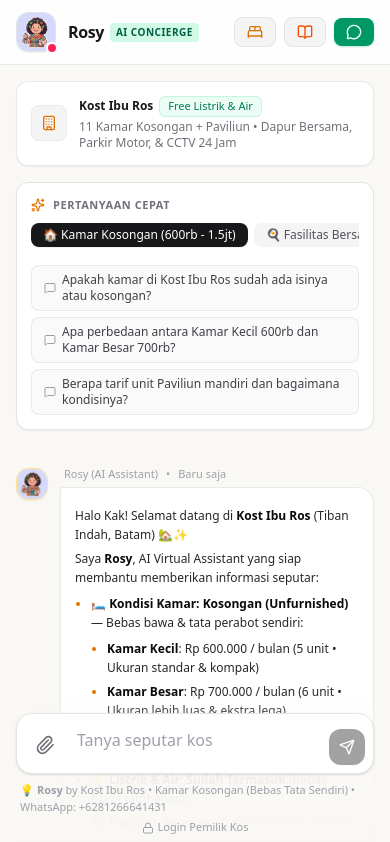
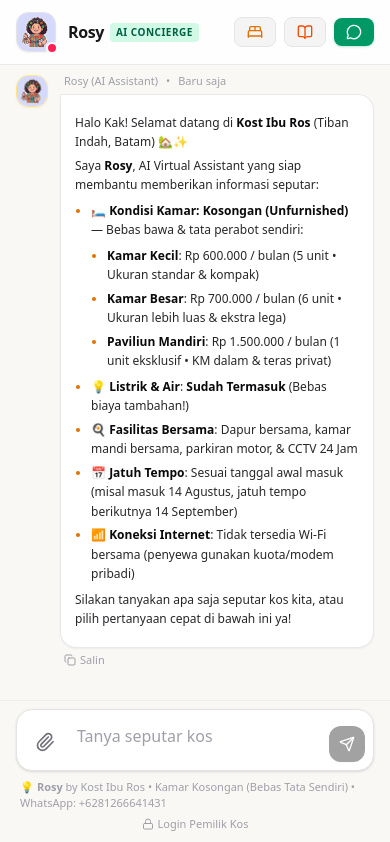
Before and after one commit to muhrezatrih/rosy.ai, a Next.js app in the folder frontend/: page / in a window 390 px wide. Shown: the top 842 px of the page. Built offline with nearby package versions, Linux system fonts and the light colour scheme; no server answers.

Commit message:
fix(mobile): use full-height app shell layout with dark theme-color to prevent white bar and window overscroll on iPhone

```diff
--- a/frontend/src/app/globals.css
+++ b/frontend/src/app/globals.css
@@ -21,6 +21,28 @@
     --ring: #d97706;
   }
 
+  @media (prefers-color-scheme: dark) {
+    :root {
+      --background: #121110;
+      --foreground: #f5f5f4;
+      --card: #1c1a18;
+      --card-foreground: #f5f5f4;
+      --popover: #1c1a18;
+      --popover-foreground: #f5f5f4;
+      --primary: #f59e0b;
+      --primary-foreground: #1c1917;
+      --secondary: #292524;
+      --secondary-foreground: #f5f5f4;
+      --muted: #292524;
+      --muted-foreground: #a8a29e;
+      --accent: #451a03;
+      --accent-foreground: #fef3c7;
+      --border: #292524;
+      --input: #292524;
+      --ring: #f59e0b;
+    }
+  }
+
   .dark {
     --background: #121110;
     --foreground: #f5f5f4;
@@ -42,22 +64,19 @@
   }
 }
 
-html {
-  background-color: var(--background);
-  min-height: 100%;
-  overscroll-behavior: none;
-}
-
+html,
 body {
   background-color: var(--background);
   color: var(--foreground);
   font-feature-settings: "cv02", "cv03", "cv04", "cv11";
-  min-height: 100dvh;
-  min-height: -webkit-fill-available;
+  height: 100%;
+  height: 100dvh;
   margin: 0;
   padding: 0;
+  overflow: hidden;
+  overscroll-behavior: none;
   touch-action: manipulation;
-  overscroll-behavior: none;
+  -webkit-text-size-adjust: 100%;
 }
 
 /* Prevent auto-zooming on focus for iOS Safari & mobile browsers */
@@ -82,6 +101,12 @@ body {
 ::-webkit-scrollbar-thumb {
   background: #d6cfc7;
   border-radius: 9999px;
+}
+
+@media (prefers-color-scheme: dark) {
+  ::-webkit-scrollbar-thumb {
+    background: #44403c;
+  }
 }
 
 .dark ::-webkit-scrollbar-thumb {
--- a/frontend/src/app/layout.tsx
+++ b/frontend/src/app/layout.tsx
@@ -14,6 +14,10 @@ export const viewport: Viewport = {
   maximumScale: 1,
   userScalable: false,
   interactiveWidget: 'resizes-content',
+  themeColor: [
+    { media: '(prefers-color-scheme: light)', color: '#faf8f5' },
+    { media: '(prefers-color-scheme: dark)', color: '#121110' },
+  ],
 };
 
 export const metadata: Metadata = {
@@ -44,8 +48,12 @@ export default function RootLayout({
     <html lang="id" className={`${jakartaSans.variable} bg-[#faf8f5] dark:bg-[#121110]`}>
       <head>
         <link rel="icon" href="/icon.png" sizes="any" />
+        <meta name="theme-color" media="(prefers-color-scheme: light)" content="#faf8f5" />
+        <meta name="theme-color" media="(prefers-color-scheme: dark)" content="#121110" />
+        <meta name="apple-mobile-web-app-capable" content="yes" />
+        <meta name="apple-mobile-web-app-status-bar-style" content="black-translucent" />
       </head>
-      <body className="font-sans antialiased bg-[#faf8f5] dark:bg-[#121110] text-zinc-900 dark:text-zinc-100 flex flex-col min-h-dvh">
+      <body className="font-sans antialiased bg-[#faf8f5] dark:bg-[#121110] text-zinc-900 dark:text-zinc-100 h-full overflow-hidden">
         {children}
       </body>
     </html>
--- a/frontend/src/app/page.tsx
+++ b/frontend/src/app/page.tsx
@@ -132,36 +132,6 @@ export default function KostApp() {
     checkHealth();
     const interval = setInterval(checkHealth, 30000);
     return () => clearInterval(interval);
-  }, []);
-
-  // Handle mobile virtual keyboard: prevent white gap on iOS Safari/Chrome
-  useEffect(() => {
-    const vv = window.visualViewport;
-    if (!vv) return;
-
-    const handleResize = () => {
-      // Calculate the offset between the full window height and the visual viewport
-      // This offset equals the virtual keyboard height
-      const offsetBottom = window.innerHeight - vv.height - vv.offsetTop;
-      document.documentElement.style.setProperty(
-        '--keyboard-offset',
-        `${Math.max(0, offsetBottom)}px`
-      );
-      // On iOS, scrollIntoView the active element to avoid white gap
-      if (offsetBottom > 0 && document.activeElement) {
-        requestAnimationFrame(() => {
-          document.activeElement?.scrollIntoView({ block: 'nearest', behavior: 'instant' });
-        });
-      }
-    };
-
-    vv.addEventListener('resize', handleResize);
-    vv.addEventListener('scroll', handleResize);
-    return () => {
-      vv.removeEventListener('resize', handleResize);
-      vv.removeEventListener('scroll', handleResize);
-      document.documentElement.style.removeProperty('--keyboard-offset');
-    };
   }, []);
 
   // Handle file selection
@@ -356,7 +326,7 @@ export default function KostApp() {
   };
 
   return (
-    <div className="flex flex-col min-h-dvh bg-[#faf8f5] dark:bg-[#121110]">
+    <div className="fixed inset-0 flex flex-col h-full h-[100dvh] w-full bg-[#faf8f5] dark:bg-[#121110] overflow-hidden">
       {/* Header with Role-Based Controls */}
       <Header
         onOpenRooms={() => setIsRoomModalOpen(true)}
@@ -370,9 +340,9 @@ export default function KostApp() {
       />
 
       {/* Main Content Area */}
-      <main className="flex-1 max-w-4xl w-full mx-auto px-4 sm:px-6 py-4 sm:py-6 flex flex-col justify-between">
-        {/* Chat Feed */}
-        <div className="flex-1 space-y-4">
+      <main className="flex-1 flex flex-col min-h-0 max-w-4xl w-full mx-auto overflow-hidden">
+        {/* Scrollable Message Feed Container */}
+        <div className="flex-1 overflow-y-auto min-h-0 px-4 sm:px-6 py-4 space-y-4 overscroll-contain">
           {/* Top Info Banner - Clean Modern Card */}
           <div className="p-3.5 sm:p-4 rounded-xl bg-white dark:bg-zinc-900 border border-zinc-200/80 dark:border-zinc-800 shadow-xs flex items-center justify-between gap-4">
             <div className="flex items-center gap-3">
@@ -442,8 +412,8 @@ export default function KostApp() {
           </div>
         </div>
 
-        {/* Input Bar Section */}
-        <div className="sticky bottom-0 z-20 pt-4 pb-2 bg-gradient-to-t from-[#faf8f5] via-[#faf8f5]/95 dark:from-[#121110] dark:via-[#121110]/95">
+        {/* Fixed Bottom Input Area */}
+        <div className="shrink-0 px-4 sm:px-6 pt-2 pb-3 bg-[#faf8f5] dark:bg-[#121110] border-t border-zinc-200/50 dark:border-zinc-800/50">
           {/* Attachment Preview if any */}
           <AttachmentPreview
             attachment={attachment}
```
